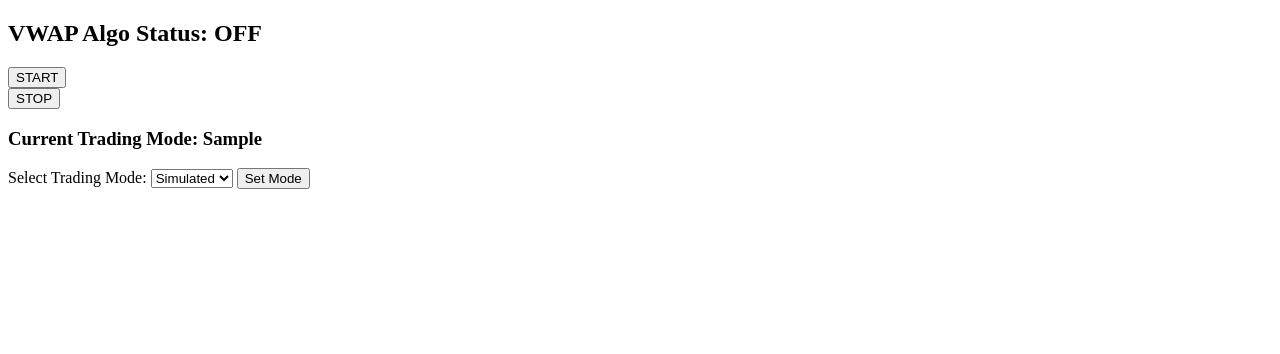
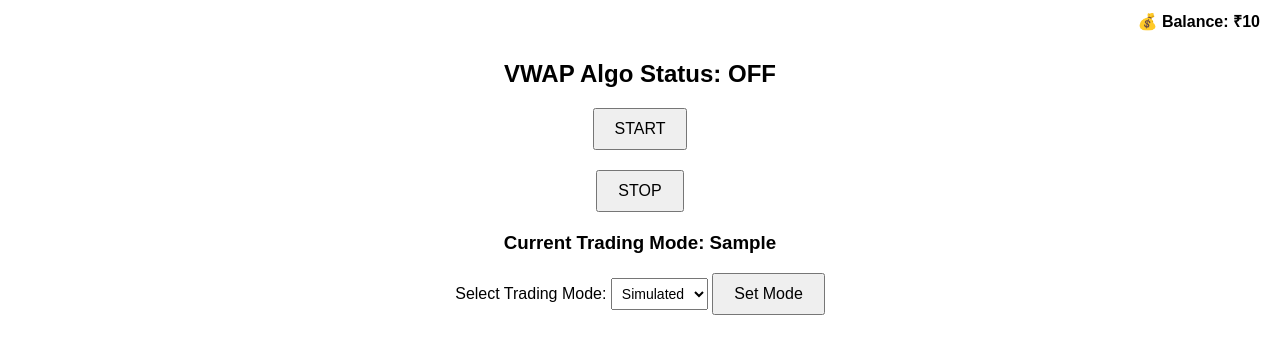
Before and after one commit to kushwahasunil97/mypro, a Flask app: template templates/index.html in a window 1280 px wide. Shown: the top 354 px of the page. Run offline with Flask 3, Linux system fonts and the light colour scheme; the template is opened without the code that fills it: most values are stand-ins (such as "Sample title", 1, 10 or a date in 2020).

Commit message:
Update index.html

```diff
--- a/templates/index.html
+++ b/templates/index.html
@@ -2,15 +2,49 @@
 <html>
 <head>
   <title>VWAP Algo</title>
+  <style>
+    body {
+      font-family: Arial, sans-serif;
+      text-align: center;
+      margin-top: 60px;
+    }
+    form {
+      margin-bottom: 20px;
+    }
+    button {
+      padding: 10px 20px;
+      font-size: 16px;
+    }
+    select {
+      padding: 6px;
+      font-size: 14px;
+    }
+    .balance {
+      position: absolute;
+      top: 10px;
+      right: 20px;
+      font-weight: bold;
+      font-size: 16px;
+    }
+  </style>
 </head>
 <body>
+
+  <!-- 🔷 Live Balance Top Right -->
+  <div class="balance">
+    💰 Balance: ₹{{ balance if balance else 'Error' }}
+  </div>
+
   <h2>VWAP Algo Status: {{ 'ON' if status else 'OFF' }}</h2>
+
   <form action="/start" method="post">
     <button type="submit">START</button>
   </form>
+
   <form action="/stop" method="post">
     <button type="submit">STOP</button>
   </form>
+
   <h3>Current Trading Mode: {{ trading_mode }}</h3>
 
   <form method="POST" action="/set_mode">
@@ -21,5 +55,6 @@
     </select>
     <button type="submit">Set Mode</button>
   </form>
+
 </body>
 </html>
```
Lines whose indentation alone changed are shown as unchanged.
